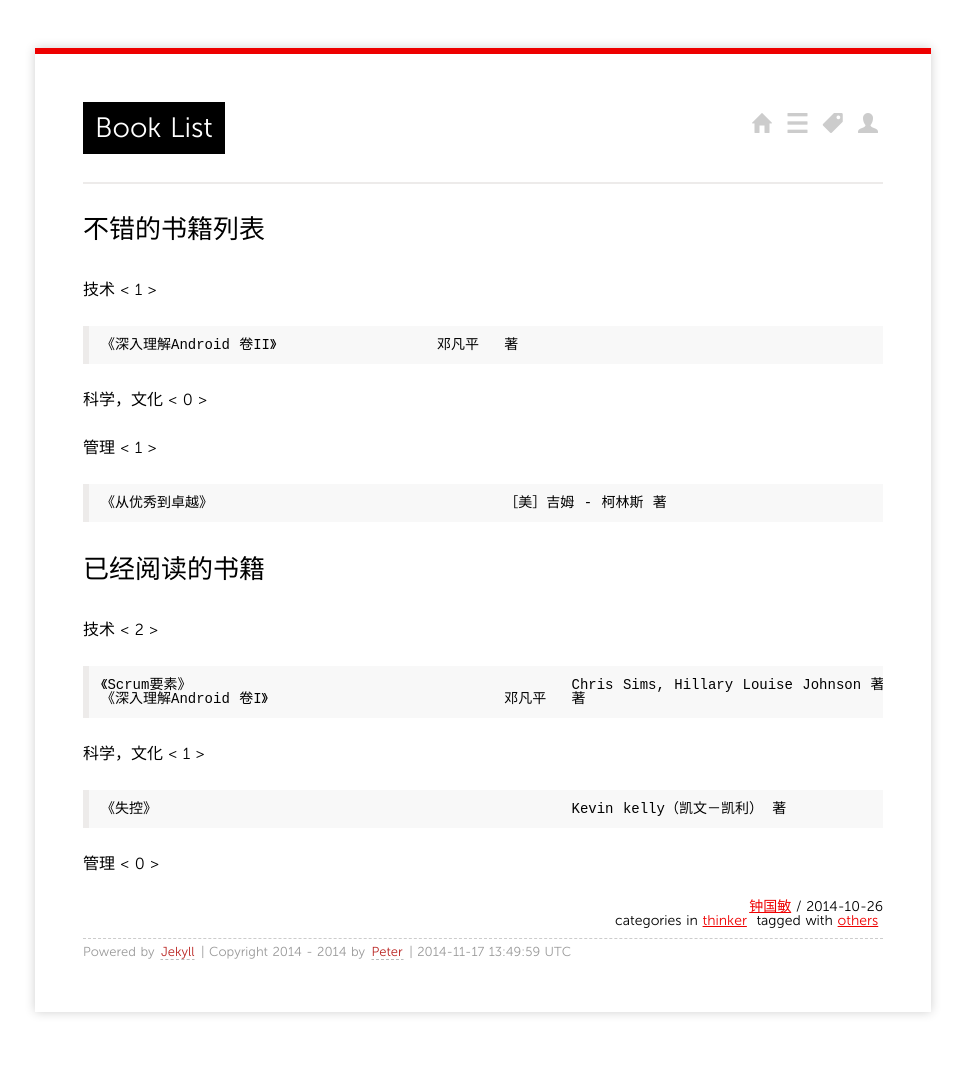
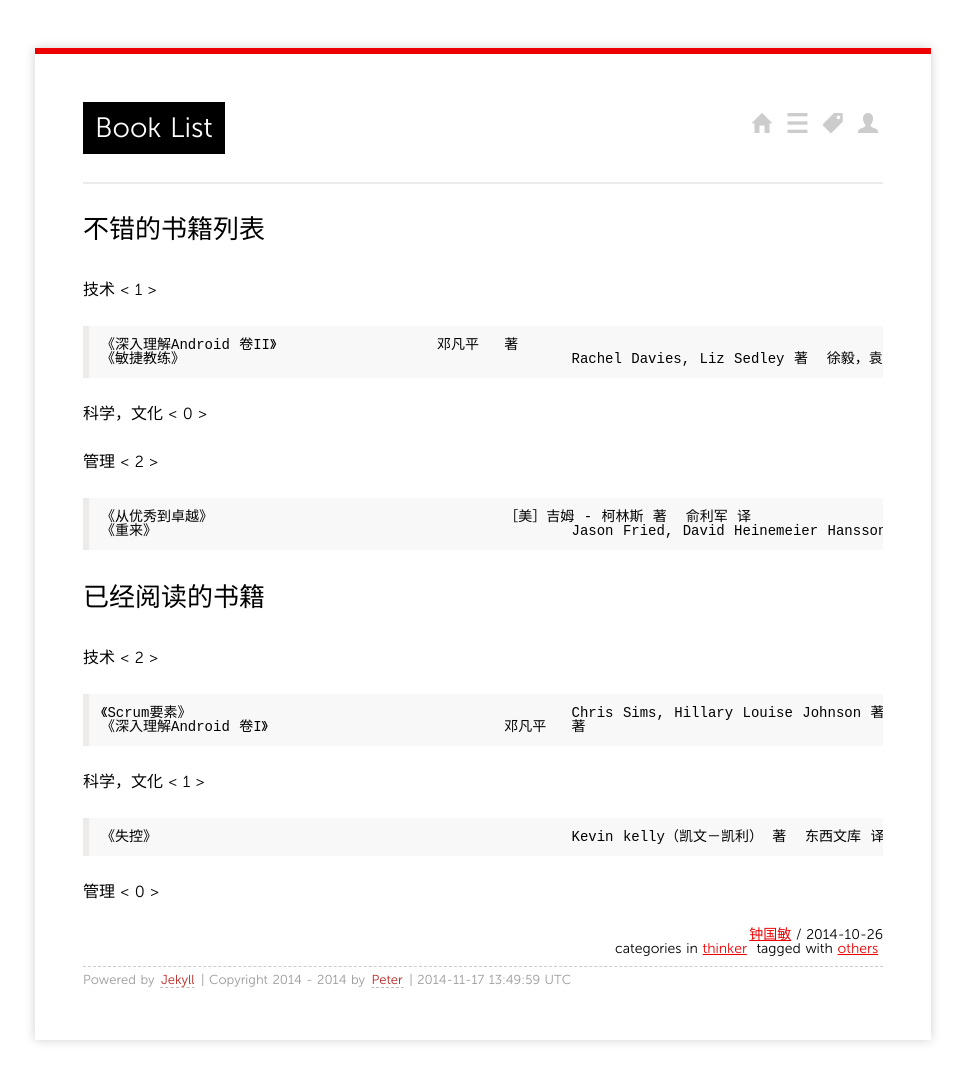
Before and after one commit to fengyr/blog, a Jekyll site: the page built from _posts/2014/2014-10-26-Books_List.md, in a window 1280 px wide. Shown: the whole page, without its empty margins (157-1122 px from the left). Built offline with Jekyll 4.4.1, drawn with Linux system fonts in a browser that asks for light colours; Markdown is read by kramdown in place of the engine named in the settings; before the commit the page ends 1060 px from its top, so only the background shows below that.

Commit message:
Update 2014-10-26-Books_List.md

```diff
--- a/_posts/2014/2014-10-26-Books_List.md
+++ b/_posts/2014/2014-10-26-Books_List.md
@@ -12,15 +12,17 @@ tags:
 
 技术 < 1 >
 
-	《深入理解Android 卷II》			邓凡平	著															机械工业出版社
+	《深入理解Android 卷II》			邓凡平	著												机械工业出版社
+	《敏捷教练》						Rachel Davies, Liz Sedley 著  徐毅，袁店明 译			清华大学出版社
 
 
 科学，文化 < 0 >
 
 
-管理 < 1 >
+管理 < 2 >
 
-	《从优秀到卓越》					［美］吉姆 - 柯林斯 著						俞利军 译				中信出版社
+	《从优秀到卓越》					［美］吉姆 - 柯林斯 著  俞利军 译						中信出版社
+	《重来》							Jason Fried, David Heinemeier Hansson 著  李瑜偲 译		中信出版社
 
 
 
@@ -28,13 +30,13 @@ tags:
 
 技术 < 2 >
 
-	《Scrum要素》						Chris Sims, Hillary Louise Johnson 著		徐毅 译					人民邮电出版社
-	《深入理解Android 卷I》				邓凡平	著															机械工业出版社
+	《Scrum要素》						Chris Sims, Hillary Louise Johnson 著  徐毅 译			人民邮电出版社
+	《深入理解Android 卷I》				邓凡平	著												机械工业出版社
 
 
 科学，文化 < 1 >
 
-	《失控》							Kevin kelly（凯文－凯利） 著				东西文库 译				新星出版社
+	《失控》							Kevin kelly（凯文－凯利） 著  东西文库 译				新星出版社
 
 
 管理 < 0 >
```
